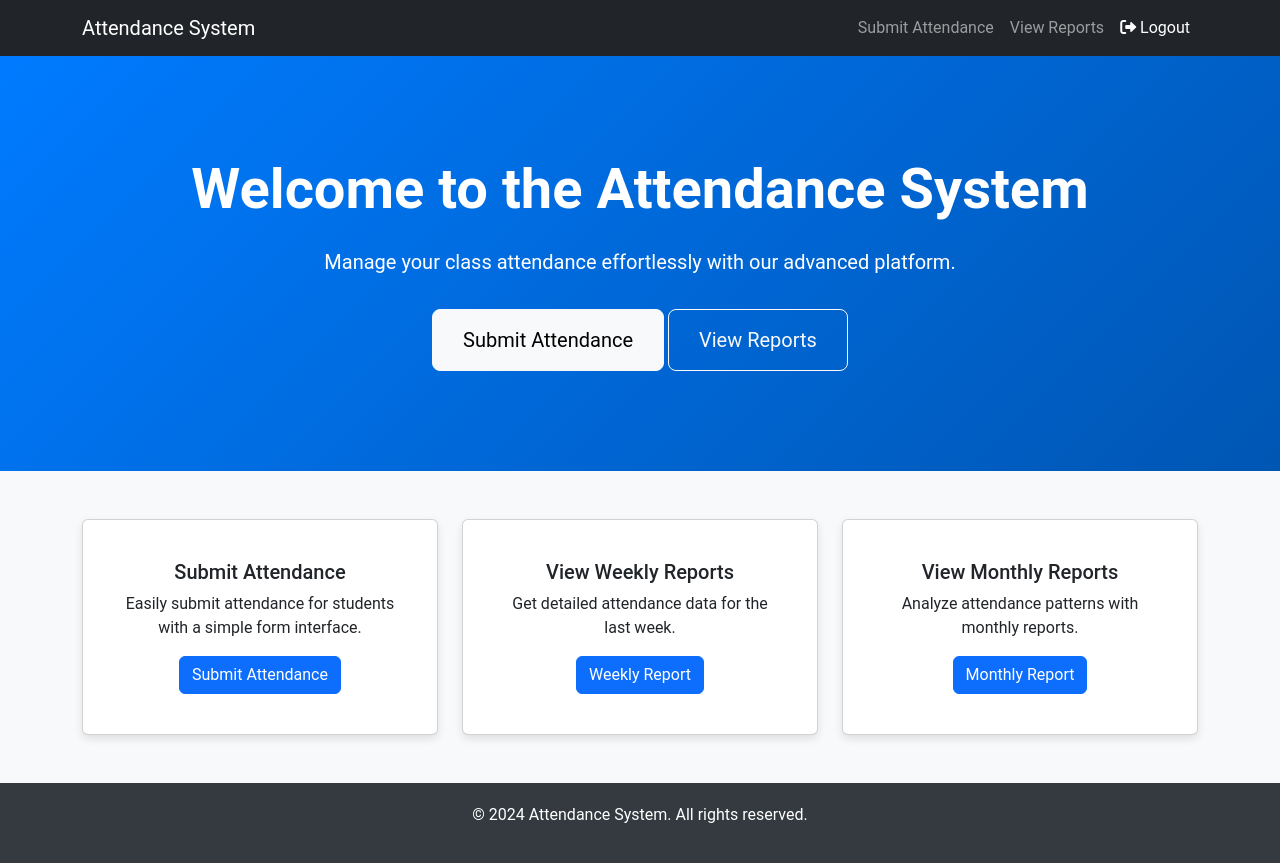
After one commit to bipuld/Attendance_System, a Django app: page / in a window 1280 px wide. The commit adds this page. Run offline with Django 5.2, Linux system fonts and the light colour scheme; the visitor is signed in with stand-in values (Sample User, id 1).

Commit message:
on some api request:

```diff
--- a/account/views.py
+++ b/account/views.py
@@ -78,6 +78,7 @@ class LoginApiView(APIView):
             # Log the user in (Django session management for web login)
             django_login(request, user)
 
+
             return JsonResponse(messages, status=status.HTTP_200_OK)
         else:
 
@@ -93,8 +94,10 @@ class LogoutApiView(APIView):
     """
     permission_classes = [IsAuthenticated]
     def post(self, request):
+
         user = request.user
         try:
+            print("request skodgd",request)
             token = RefreshToken.for_user(user)
             token.blacklist()
             messages = {
--- /dev/null
+++ b/attendance/urls.py
@@ -0,0 +1,8 @@
+from django.urls import path
+from . import views
+
+urlpatterns = [
+    # path('attendance/', views.attendance_submission, name='attendance_submission'),
+    # path('report/', views.AttendanceReportView.as_view(), name='attendance_report'),
+    path('', views.home, name='home')
+]
--- a/attendance/views.py
+++ b/attendance/views.py
@@ -1,3 +1,7 @@
 from django.shortcuts import render
-
+from django.contrib.auth.decorators import login_required
 # Create your views here.
+@login_required
+def home(request):
+    print("request is ",request.user)
+    return render(request, 'attendance/home.html')
--- a/attendance_sys/urls.py
+++ b/attendance_sys/urls.py
@@ -2,10 +2,13 @@ from django.contrib import admin
 from django.conf import settings
 from django.conf.urls.static import static
 from django.urls import path,include
+from attendance import views
 
 urlpatterns = [
     path('admin/', admin.site.urls),
     path('', include('account.urls')),
+    path('',views.home, name='home'),
+    path('attendance/', include('attendance.urls')),
 
 ]
 
--- a/static/css/style.css
+++ b/static/css/style.css
@@ -1,6 +1,26 @@
+
+  .hero {
+    background-color: #0d6efd;
+    color: #fff;
+    padding: 100px 0;
+    text-align: center;
+    background-image: linear-gradient(135deg, #007bff, #0056b3);
+  }
+  .hero h1 {
+    font-size: 3.5rem;
+    margin-bottom: 1.5rem;
+    font-weight: bold;
+  }
+  .hero p {
+    font-size: 1.25rem;
+    margin-bottom: 2rem;
+  }
+
 body {
     background: #222D32;
     font-family: 'Roboto', sans-serif;
+    background-color: #f8f9fa;
+
 }
 
 .login-box {
--- /dev/null
+++ b/templates/attendance/home.html
@@ -0,0 +1,66 @@
+{% extends "base.html" %}
+{% load static %}
+
+{% block title %}{% endblock title %}
+{% block css %}
+
+<style>
+    .card {
+      box-shadow: 0 4px 8px rgba(0, 0, 0, 0.1);
+      transition: transform 0.3s ease-in-out;
+    }
+    .card:hover {
+      transform: translateY(-10px);
+    }
+    .footer {
+      padding: 20px;
+      background-color: #343a40;
+      color: white;
+      text-align: center;
+      margin-top: 50px;
+    }
+    .btn-lg {
+      padding: 15px 30px;
+    }
+  </style>
+{% endblock css %}
+{% block body %}
+
+  <!-- Features Section -->
+  <div class="container mt-5">
+    <div class="row text-center">
+      <div class="col-md-4">
+        <div class="card p-4">
+          <div class="card-body">
+            <h5 class="card-title">Submit Attendance</h5>
+            <p class="card-text">Easily submit attendance for students with a simple form interface.</p>
+            <a href="#" class="btn btn-primary">Submit Attendance</a>
+          </div>
+        </div>
+      </div>
+      <div class="col-md-4">
+        <div class="card p-4">
+          <div class="card-body">
+            <h5 class="card-title">View Weekly Reports</h5>
+            <p class="card-text">Get detailed attendance data for the last week.</p>
+            <a href="#" class="btn btn-primary">Weekly Report</a>
+            {% comment %} <a href="{% url 'attendance_report' %}?report_type=weekly" class="btn btn-primary">Weekly Report</a> {% endcomment %}
+          </div>
+        </div>
+      </div>
+      <div class="col-md-4">
+        <div class="card p-4">
+          <div class="card-body">
+            <h5 class="card-title">View Monthly Reports</h5>
+            <p class="card-text">Analyze attendance patterns with monthly reports.</p>
+            <a href="#" class="btn btn-primary">Monthly Report</a>
+          </div>
+        </div>
+      </div>
+    </div>
+  </div>
+
+{% endblock body %}
+{% block js %}
+
+{% endblock js %}
--- a/templates/base.html
+++ b/templates/base.html
@@ -2,50 +2,123 @@
 <!DOCTYPE html>
 <html lang="en">
 <head>
-    <meta charset="UTF-8">
-    <meta name="viewport" content="width=device-width, initial-scale=1.0">
-    <title>Attendance System |
+  <meta charset="UTF-8">
+  <meta name="viewport" content="width=device-width, initial-scale=1.0">
+  <title>Attendance System
+    {% block title %}{% endblock title %}
+  </title>
+  <!-- Bootstrap 5 CSS (via CDN) -->
+  <link href="https://cdn.jsdelivr.net/npm/bootstrap@5.3.0-alpha3/dist/css/bootstrap.min.css" rel="stylesheet">
+  <link rel="stylesheet" href="https://cdnjs.cloudflare.com/ajax/libs/font-awesome/6.0.0-beta3/css/all.min.css">
+  <link rel="stylesheet" href="{% static "css/style.css" %}">
+  <!-- FontAwesome CDN -->
+  <link rel="icon" href="{% static 'img/fav.jpeg' %}" type="image/x-icon">
 
-    {% block title %}
+{% block css %}{% endblock css %}
+</head>
+<body>
+  <div id="message-container" class="login-text" style="color: red; font-weight: bold;">
 
-    {% endblock title %}
-    </title>
+  </div>
+  <!-- Navigation Bar -->
+  <nav class="navbar navbar-expand-lg navbar-dark bg-dark">
+    <div class="container">
+      <a class="navbar-brand" href="#">Attendance System</a>
+      <button class="navbar-toggler" type="button" data-bs-toggle="collapse" data-bs-target="#navbarNav" aria-controls="navbarNav" aria-expanded="false" aria-label="Toggle navigation">
+        <span class="navbar-toggler-icon"></span>
+      </button>
+      <div class="collapse navbar-collapse" id="navbarNav">
+        <ul class="navbar-nav ms-auto">
+          <li class="nav-item">
+            <a class="nav-link" href="#">Submit Attendance</a>
+          </li>
+          <li class="nav-item">
+            <a class="nav-link" href="#">View Reports</a>
+          </li>
 
 
-    <link href="https://cdn.jsdelivr.net/npm/bootstrap@5.3.0/dist/css/bootstrap.min.css" rel="stylesheet">
-
-      <!-- Favicon -->
-    <link rel="icon" href="{% static 'img/fav.jpeg' %}" type="image/x-icon">
-
-    {% block css %}
-
-    {% endblock css %}
-    <style>
-    </style>
-
-</head>
-<body>
-    <!-- Navbar -->
+          <li class="nav-item">
+            <form method="post" action="{% url 'logout' %}" id="logout-form">
+              {% csrf_token %}
+              <button type="submit" class="nav-link btn btn-link" style="color: white; text-decoration: none;">
+                <i class="fas fa-sign-out-alt"></i> Logout
+              </button>
+            </form>
+          </li>
 
 
-    <!-- Main Content -->
-    <main role="main" class="container">
-    {% block body %}
+        </ul>
+      </div>
+    </div>
+  </nav>
 
-    {% endblock body %}
-    </main>
+  <!-- Hero Section -->
+  <div class="hero">
+    <div class="container">
+      <h1>Welcome to the Attendance System</h1>
+      <p>Manage your class attendance effortlessly with our advanced platform.</p>
+      <a href="#" class="btn btn-light btn-lg">Submit Attendance</a>
+      <a href="#" class="btn btn-outline-light btn-lg">View Reports</a>
+    </div>
+  </div>
+{% block body %}
 
-    <!-- Footer -->
+{% endblock body %}
+
+  <!-- Footer -->
+  <footer class="footer mt-5">
+    <div class="container">
+      <p>&copy; 2024 Attendance System. All rights reserved.</p>
+    </div>
+  </footer>
+
+  <!-- Bootstrap 5 JS (via CDN) -->
+  <script src="https://cdn.jsdelivr.net/npm/bootstrap@5.3.0-alpha3/dist/js/bootstrap.bundle.min.js"></script>
+  <script src="https://code.jquery.com/jquery-3.6.0.min.js"></script>
+
+  <script>
+    document.getElementById('logout-form').addEventListener('submit', function(event) {
+      event.preventDefault();
+      console.log('Logging out...', event);
+      localStorage.setItem('access_token', response.access);
 
 
-    <!-- Bootstrap Bundle with Popper -->
-    <script src="https://cdn.jsdelivr.net/npm/@popperjs/core@2.11.7/dist/umd/popper.min.js"></script>
-    <script src="https://cdn.jsdelivr.net/npm/bootstrap@5.3.0/dist/js/bootstrap.bundle.min.js"></script>
-    {% block js %}
+      const token = localStorage.getItem('access_token');
+      if (!token) {
+        console.error('No token found!');
+        return;
+      }
 
-    {% endblock js %}
-    <script>
+      // Send POST request to the logout API
+      fetch('{% url "logout" %}', {
+        method: 'POST',
+        headers: {
+          'Content-Type': 'application/json',
+          'Authorization': 'Bearer ' + token,  // Include the token in the Authorization header
+          'X-CSRFToken': '{{ csrf_token }}'  // Include CSRF token if needed for security
+        }
+      })
+      .then(response => {
+        if (response.ok) {
+          console.log('Logout successful');
+          // Clear the token from localStorage after successful logout
+          localStorage.removeItem('access_token');
+          // Redirect to login page or home
+          window.location.href = '{% url "login" %}';
+        } else {
+          console.error('Logout failed with status:', response.status);
+          return response.json().then(data => console.error('Response data:', data));
+        }
+      })
+      .catch(error => console.error('Error:', error));
+    });
+  </script>
 
-    </script>
+
+
+  {% block js  %}
+
+  {% endblock js  %}
+
 </body>
 </html>
```
Also changed, not shown: attendance_sys/settings.py (+9 -7 lines), new.html (added, +20 -0 lines), templates/account/login.html (+32 -13 lines), static/js/main.js (added).
